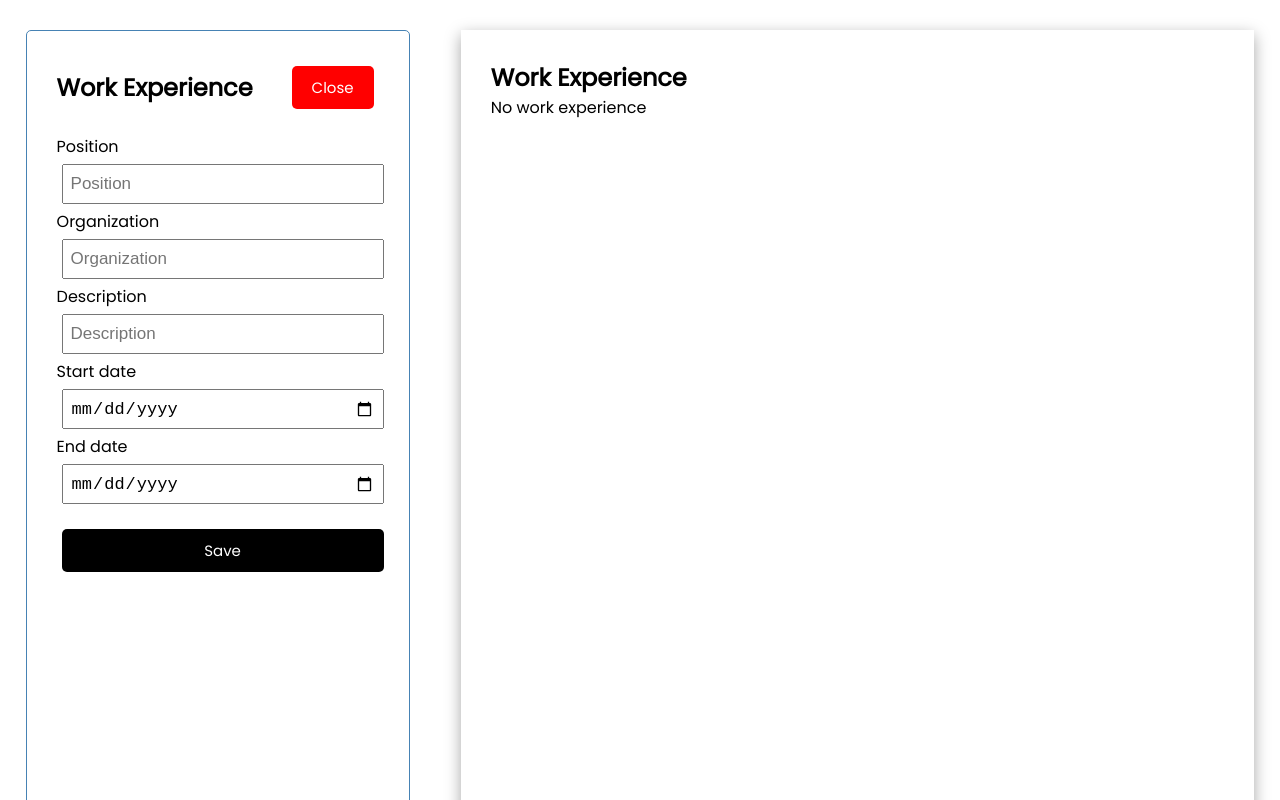
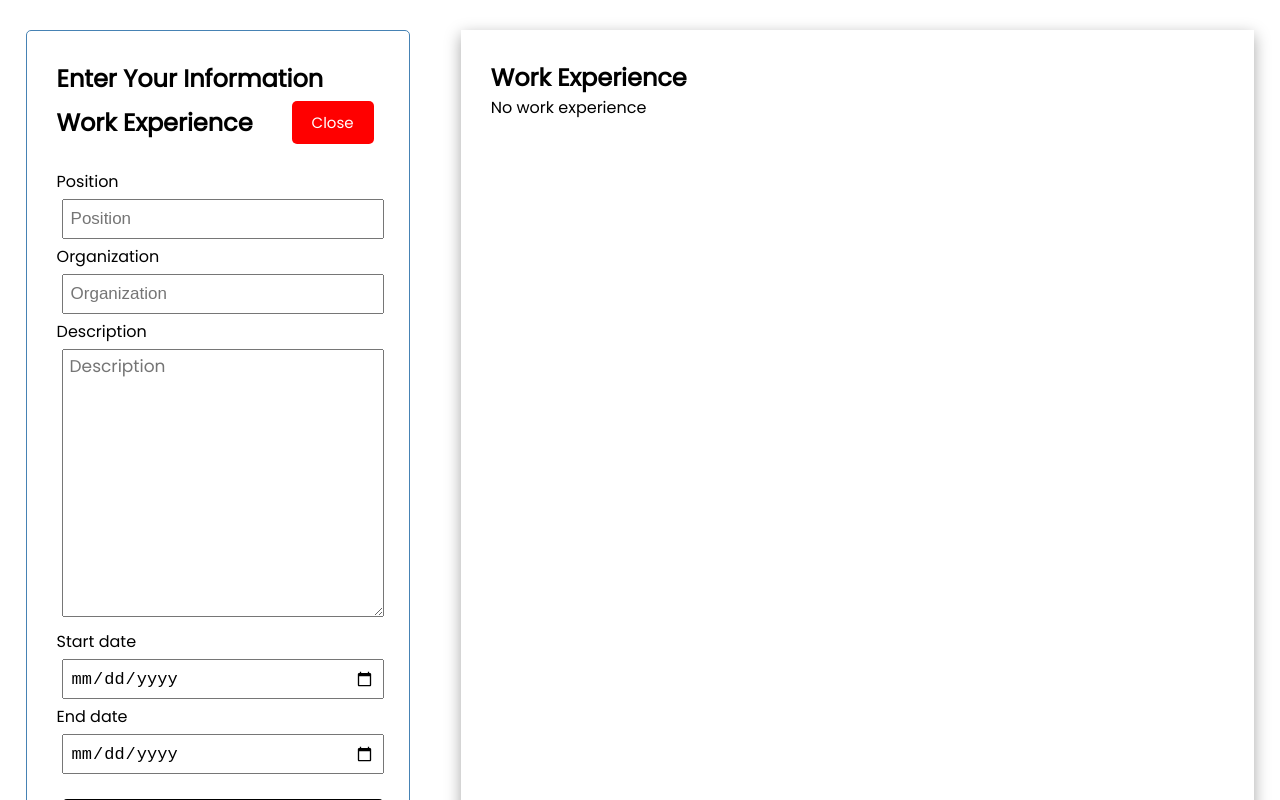
Before and after one commit to amirobinsonmuto/cv-project, a React (Create React App) app: page / in a window 1280 px wide. Both pictures are taken after a click on the button "Add". Shown: the top 800 px of the page. Built offline with nearby package versions, Linux system fonts and the light colour scheme.

Commit message:
Change the description input to textarea

```diff
--- a/src/App.js
+++ b/src/App.js
@@ -25,6 +25,7 @@ function App() {
   return (
     <div className="container">
       <div className="forms">
+        <h2>Enter Your Information</h2>
         <Header
           title="Work Experience"
           onAdd={() => setShowAddWorkExperience(!showAddWorkExperience)}
--- a/src/components/AddWorkExperience.js
+++ b/src/components/AddWorkExperience.js
@@ -42,11 +42,12 @@ const AddWorkExperience = ({ onAdd }) => {
           onChange={(e) => setOrganization(e.target.value)}
         />
         <label htmlFor="">Description</label>
-        <input
-          type="text"
+        <textarea
           placeholder="Description"
           value={description}
           onChange={(e) => setDescription(e.target.value)}
+          cols="50"
+          rows="10"
         />
         <label htmlFor="">Start date</label>
         <input
--- a/src/components/WorkExperience.js
+++ b/src/components/WorkExperience.js
@@ -2,18 +2,19 @@ import { FaTimes } from "react-icons/fa";
 
 const WorkExperience = ({ workExperience, onDelete }) => {
   return (
-    <div className="task">
+    <div className="task work-experience">
       <h3>
-        {workExperience.position}{" "}
+        {workExperience.position}
         <FaTimes
           onClick={() => onDelete(workExperience.id)}
           style={{ color: "red", cursor: "pointer" }}
         />
       </h3>
       <h4>{workExperience.organization}</h4>
+      <p>
+        {workExperience.startDate} - {workExperience.endDate}
+      </p>
       <p>{workExperience.description}</p>
-      <p>{workExperience.startDate}</p>
-      <p>{workExperience.endDate}</p>
     </div>
   );
 };
--- a/src/index.css
+++ b/src/index.css
@@ -99,6 +99,14 @@ body {
   font-size: 17px;
 }
 
+.form-control textarea {
+  width: 100%;
+  margin: 5px;
+  padding: 3px 7px;
+  font-size: 17px;
+  font-family: "Poppins", sans-serif;
+}
+
 .form-control-check {
   display: flex;
   align-items: center;
```
